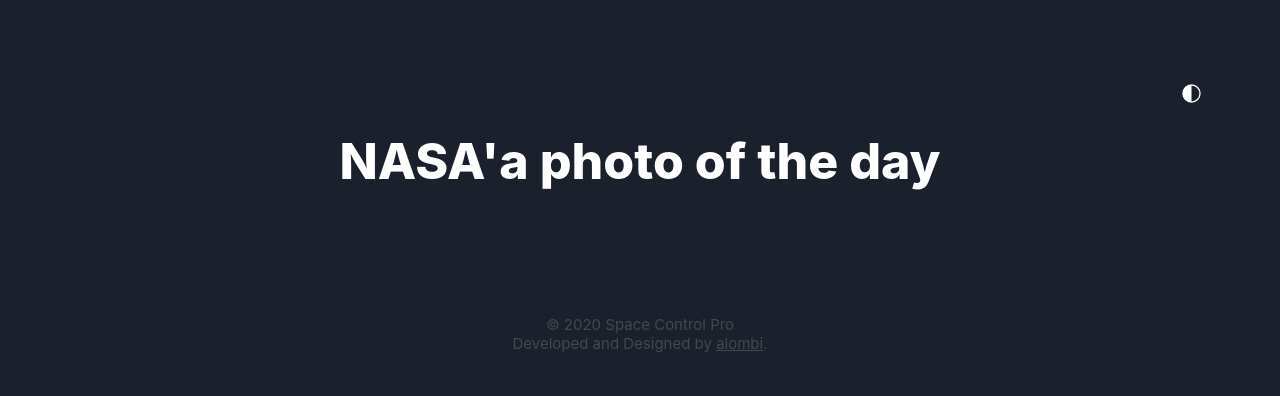
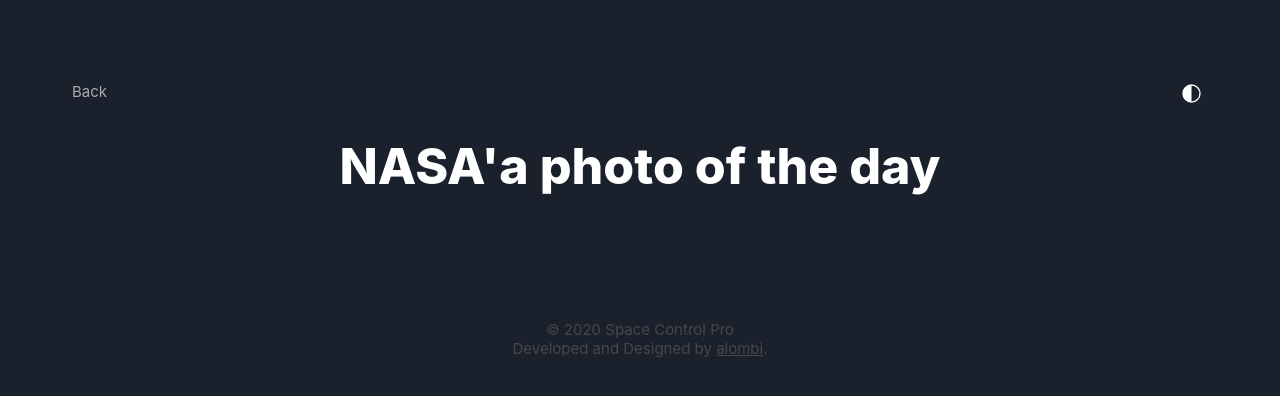
Before and after one commit to alombi/space-control-pro, a Flask app: page /apod in a window 1280 px wide. Shown: the top 396 px of the page. Run offline with Flask 2, Linux system fonts and the light colour scheme; some libraries are stand-ins or nearby versions.

Commit message:
Fixes APOD

```diff
--- a/templates/apod.html
+++ b/templates/apod.html
@@ -4,29 +4,33 @@
 <meta charset="utf-8">
 <meta name="viewport" content="width=device-width, initial-scale=1.0">
 <link rel="stylesheet" href="{{url_for('static', filename='main.css')}}">
-    <title>Space Control Pro</title>
+<script src="{{url_for('static', filename='main.js')}}"></script>
+    <title>NASA APOD</title>
 </head>
-<div class="tesla || classic" style="padding-top: 10px;">
+<div class="tesla || light" style="padding-top: 10px;">
     <button style="float: right"class="btn-toggle"><ion-icon id="button" name="contrast-outline" style="color: white; font-size: 21px;"></ion-icon></button>
-
-<header style="text-align: center; padding-top: 15px;">
-    <h1>NASA'a photo of the day</h1>
-    <h2 class="subtitle">{{ apod[4] }}</h2>
-    <p><br></p>
-</header>
 <body>
 
+<div id="page">
+<div style="text-align: left;">
+    <a style="text-align: left; font-size: 15px; color: #AAAAAA; text-decoration: none; float: left;" href="/" >Back</a>
+    <br>
+    <h1 style="text-align: center;">NASA'a photo of the day</h1>
+    <h2 class="subtitle" style="text-align: center;">{{ apod[4] }}</h2>
+    <p><br></p>
+</div>
 {% if apod != False %}
-    <img src="{{ apod[1] }}" alt="" id="apod">
-    <p style="color: #AAAAAA;">{{ apod[2] }}</p>
+<img src="{{ apod[1] }}" alt="" id="apod">
+<p style="color: #AAAAAA;">{{ apod[2] }}</p>
 {% else %}
-    <h2 class="subtitle">Space Control Pro can't connect to the NASA API's server. Try again later please</h2>
+<h2 class="subtitle">Space Control Pro can't connect to the NASA API's server. Try again later please</h2>
 {% endif %}
 <br><br>
+    <p class="footer">© 2020 Space Control Pro <br>
+        Developed and Designed by <a href="https://alombi.xyz">alombi</a>.</p>
+</div>
 
 
-<p class="footer">© 2020 Space Control Pro <br>
-    Developed and Designed by <a href="https://alombi.xyz">alombi</a>.</p>
 </div>
 <script>
 
@@ -61,7 +65,7 @@ btn.addEventListener('click', function() {
 
 
 </script>
-<script src="https://unpkg.com/ionicons@5.1.2/dist/ionicons.js"></script>
+<script src="https://unpkg.com/ionicons@5.0.0/dist/ionicons.js"></script>
 
 </body>
 </html>
```
